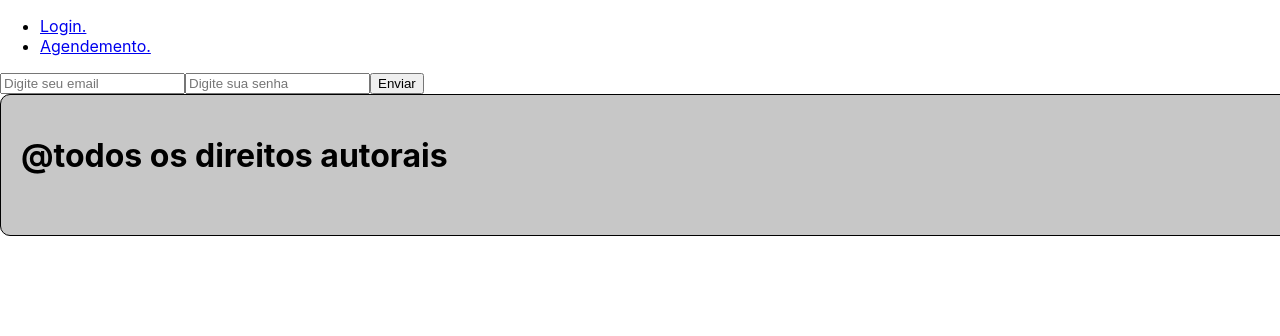
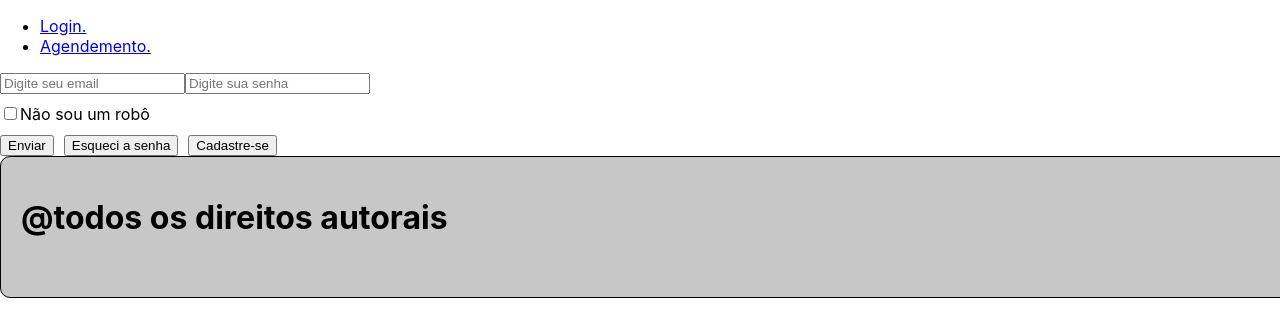
Before and after one commit to CS-PI-2025-umdiameformo/front-end, a React (Create React App) app: page /login in a window 1280 px wide. Shown: the top 336 px of the page. Built offline with nearby package versions, Linux system fonts and the light colour scheme.

Commit message:
FEATURE/ Login de usuario, adição de botão de perca de senha, botão de criação de conta e RECAPTCHA

```diff
--- a/src/pages/loginUsuario/loginUsuario.jsx
+++ b/src/pages/loginUsuario/loginUsuario.jsx
@@ -4,12 +4,20 @@ import "./loginUsuario.css";
 function LoginUsuario() {
   const [email, setEmail] = useState("");
   const [senha, setSenha] = useState("");
+  const [naoSouRobo, setNaoSouRobo] = useState(false);
 
   const envioLogin = (event) => {
-
     event.preventDefault();
-    alert(`Login realizado com sucesso ${email} ${senha}`);
+    if (!email || !senha) {
+      alert("Por favor, preencha o e-mail e a senha.");
+      return;
     }
+    if (!naoSouRobo) {
+      alert("Por favor, confirme que você não é um robô.");
+      return;
+    }
+    alert("Login realizado com sucesso!");
+  };
 
   return (
     <form onSubmit={envioLogin}>
@@ -27,8 +35,30 @@ function LoginUsuario() {
           setSenha(event.target.value);
         }}
       />
+      <label style={{ display: "block", margin: "10px 0" }}>
+        <input
+          type="checkbox"
+          checked={naoSouRobo}
+          onChange={() => setNaoSouRobo(!naoSouRobo)}
+        />
+        Não sou um robô
+      </label>
       <button type="submit">Enviar</button>
+      <button
+        type="button"
+        style={{ marginLeft: "10px" }}
+        onClick={() => alert("Função de recuperação de senha ainda não implementada.")}
+      >
+        Esqueci a senha
+      </button>
+      <button
+        type="button"
+        style={{ marginLeft: "10px" }}
+        onClick={() => alert("Função de cadastro ainda não implementada.")}
+      >
+        Cadastre-se
+      </button>
     </form>
-  )
+  );
 }
 export default LoginUsuario;
```
Lines whose indentation alone changed are shown as unchanged.
